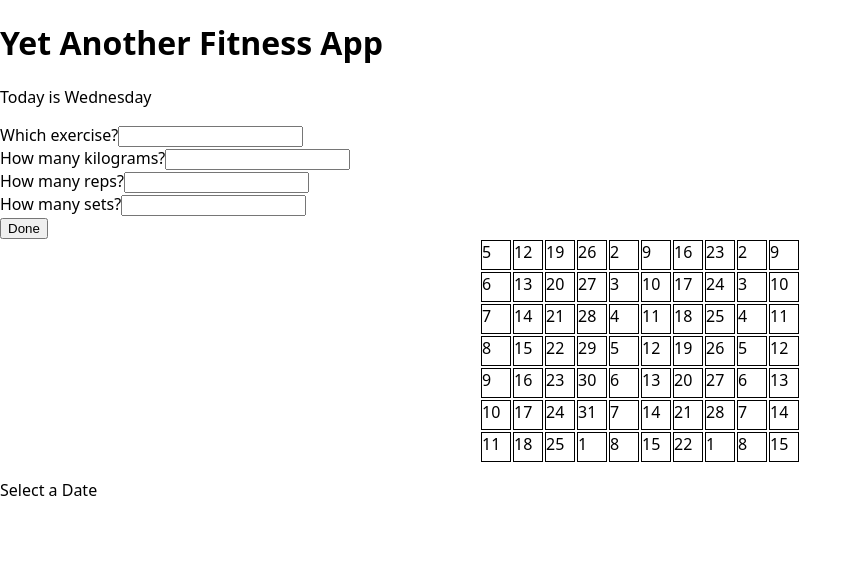
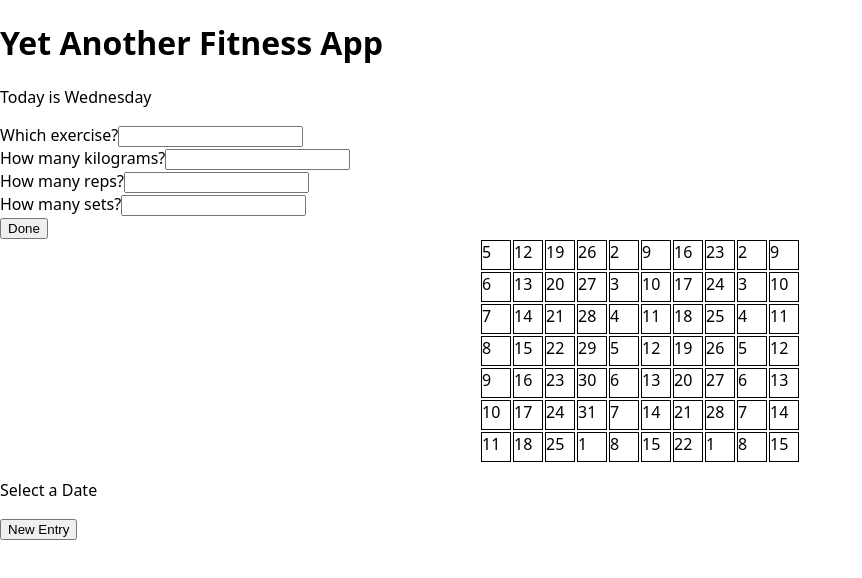
Before and after one commit to lenzloesche/capstone-project, a Next.js app: page /strength in a window 1280 px wide. Shown: the top 578 px of the page, without its empty margins (0-862 px from the left). Built offline with nearby package versions, Linux system fonts and the light colour scheme.

Commit message:
new entry button but no function yet

```diff
--- a/components/Heatmap/index.js
+++ b/components/Heatmap/index.js
@@ -66,6 +66,8 @@ export default function Heatmap({ data, setData, editMode, setEditMode }) {
     setEditMode(newEditMode);
   }
 
+  function handleNewEntryClick() {}
+
   return (
     <>
       <ContainerDiv>
@@ -89,7 +91,7 @@ export default function Heatmap({ data, setData, editMode, setEditMode }) {
           ? "Date Selected:" + dateSelected.toString()
           : "Select a Date"}
       </p>
-      <br />
+      <button onClick={handleNewEntryClick}>New Entry</button>
       {selectedData.map((selectedDat, index) => {
         return (
           <p key={uid()}>
```
